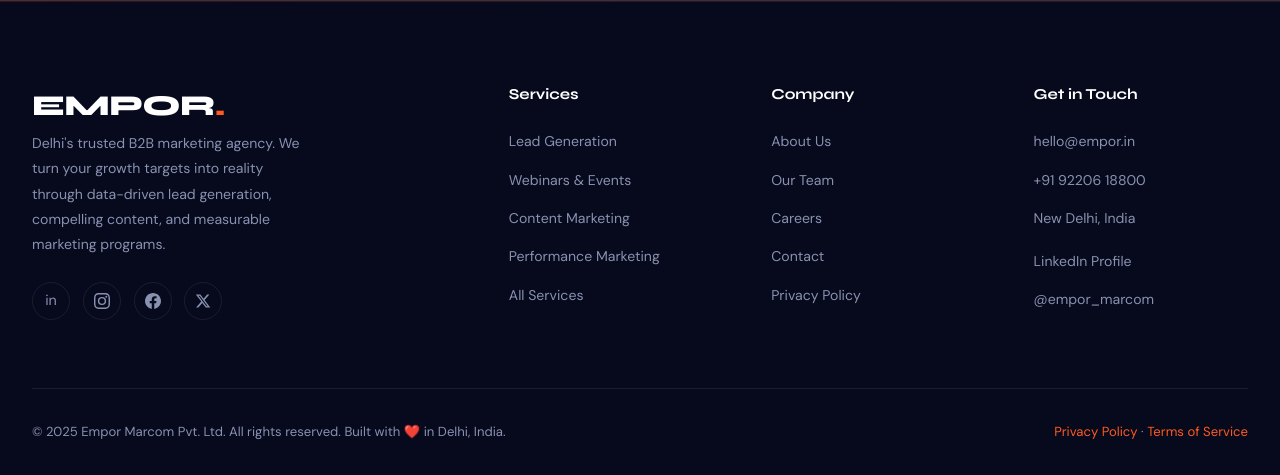
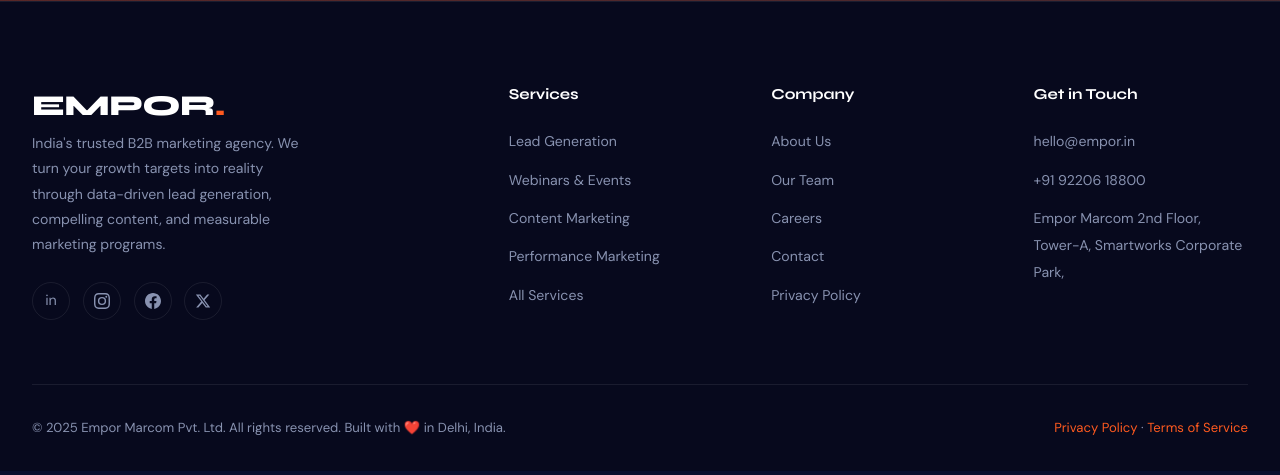
Before and after one commit to TechSagarJoshi/empor_marcom, a Flask app: page /about in a window 1280 px wide. Shown: the part 4268-4743 px from the top of the page. Run offline with Flask 3, Linux system fonts and the light colour scheme.

Commit message:
updated website

```diff
--- a/templates/base.html
+++ b/templates/base.html
@@ -67,7 +67,7 @@
       <!-- Brand -->
       <div class="footer-brand">
         <a href="/" class="logo">EMPOR<span>.</span></a>
-        <p>Delhi's trusted B2B marketing agency. We turn your growth targets into reality through data-driven lead generation, compelling content, and measurable marketing programs.</p>
+        <p>India's trusted B2B marketing agency. We turn your growth targets into reality through data-driven lead generation, compelling content, and measurable marketing programs.</p>
         <div class="social-links">
           <a href="https://www.linkedin.com/company/empor/" target="_blank" rel="noopener" class="social-link" aria-label="LinkedIn" title="LinkedIn">in</a>
           <a href="https://www.instagram.com/empor_marcom/" target="_blank" rel="noopener" class="social-link" aria-label="Instagram" title="Instagram">
@@ -112,9 +112,7 @@
         <ul>
           <li><a href="mailto:hello@empor.in">hello@empor.in</a></li>
           <li><a href="tel:+911140000000">+91 92206 18800</a></li>
-          <li><a href="#">New Delhi, India</a></li>
-          <li style="margin-top:1rem;"><a href="https://www.linkedin.com/company/empor/" target="_blank" rel="noopener">LinkedIn Profile</a></li>
-          <li><a href="https://www.instagram.com/empor_marcom/" target="_blank" rel="noopener">@empor_marcom</a></li>
+          <li><a href="#">Empor Marcom 2nd Floor, Tower-A, Smartworks Corporate Park,</a></li>
         </ul>
       </div>
     </div>
```
